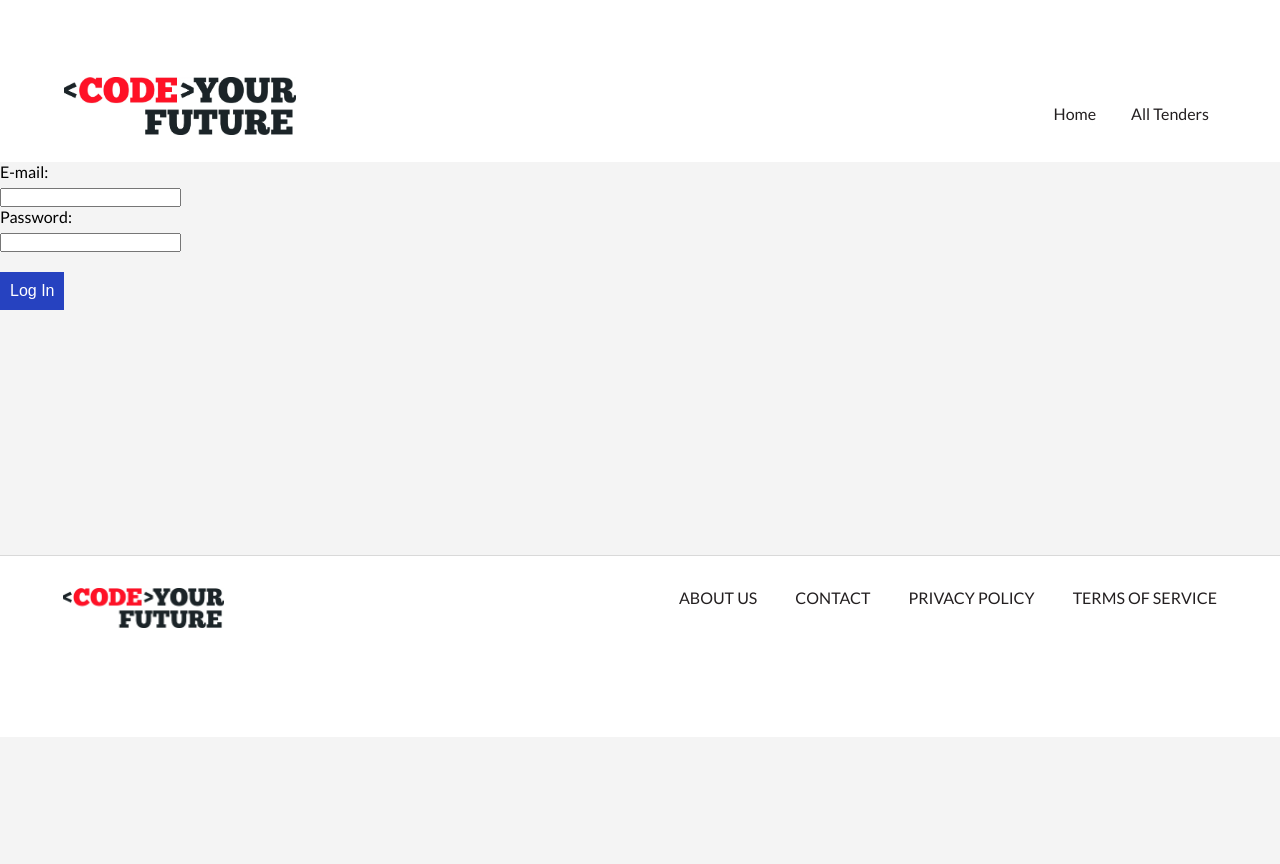
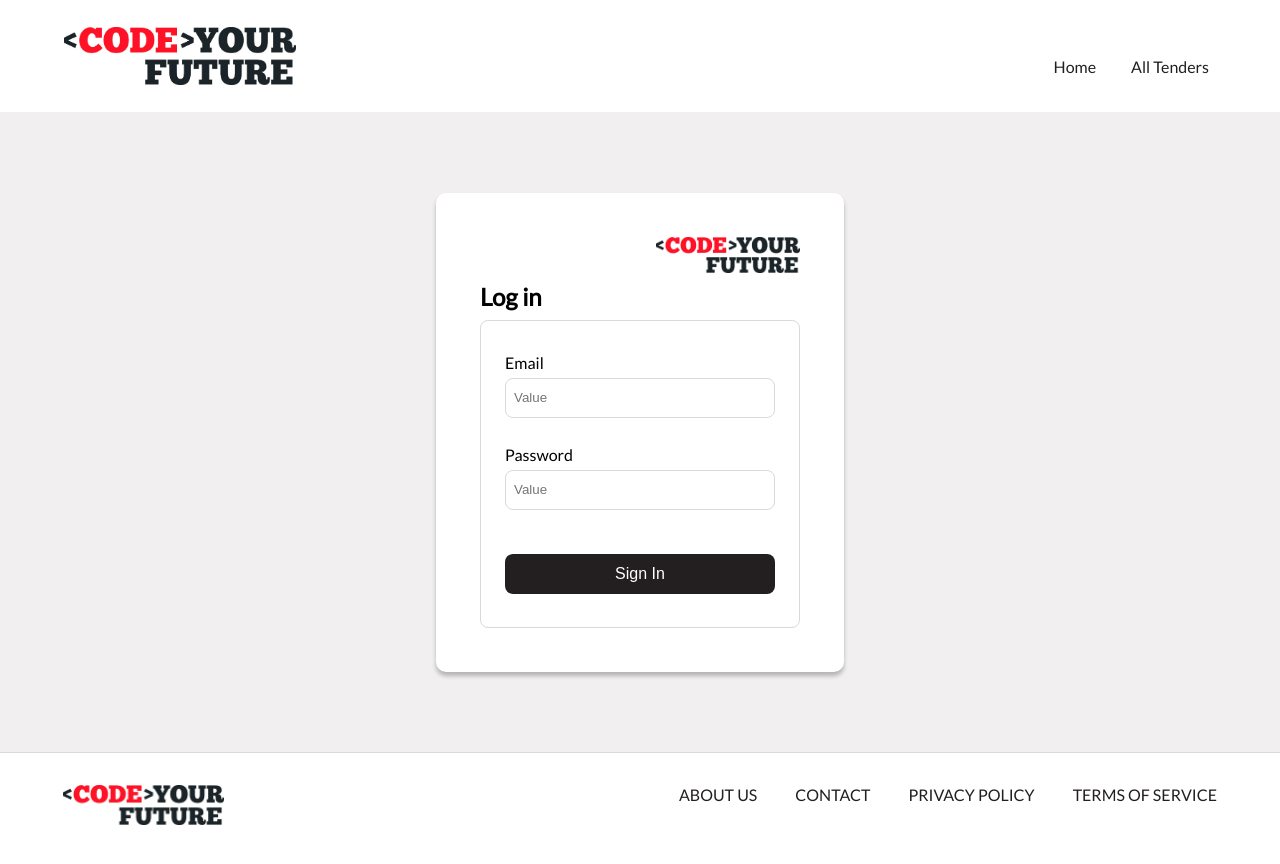
Before and after one commit to bkarimii/Love-Me-Tender, a React (Create React App) app in the folder client/: page /login in a window 1280 px wide. Before the commit the page ends 800 px from the top, so only its background shows below. Built offline with nearby package versions, Linux system fonts and the light colour scheme.

Commit message:
Complete the LogIn form styling (#68)

```diff
--- a/client/src/Footer.css
+++ b/client/src/Footer.css
@@ -1,7 +1,6 @@
 .footer {
 	display: flex;
 	justify-content: space-between;
-	height: 182px;
 	border-top: 1px solid #d9d9d9;
 	background-color: var(--white);
 	padding-top: 32px;
--- a/client/src/Header.css
+++ b/client/src/Header.css
@@ -5,22 +5,22 @@
 	grid-template-columns: repeat(2, 1fr);
 	background-color: var(--white);
 	padding-inline: 64px;
+	align-items: center;
 }
 
 .logo {
 	height: 58px;
 	width: 232px;
-	margin-top: 77px;
 }
 
 .nav-list {
-	margin-top: 104px;
 	display: flex;
 	justify-content: right;
 	justify-content: right;
 	gap: 21px;
 	width: 100%;
 	height: 30px;
+	padding-top: 1rem;
 }
 
 .nav-link {
--- a/client/src/pages/Home.js
+++ b/client/src/pages/Home.js
@@ -1,48 +1,10 @@
-import { useEffect, useState } from "react";
-import { Link } from "react-router-dom";
+import LogInForm from "./LogInForm";
 import "./Home.css";
 
 export function Home() {
-	const [message, setMessage] = useState("Loading...");
-
-	useEffect(() => {
-		fetch("/api")
-			.then((res) => {
-				if (!res.ok) {
-					throw new Error(res.statusText);
-				}
-				return res.json();
-			})
-			.then((body) => {
-				setMessage(body.message);
-			})
-			.catch((err) => {
-				console.error(err);
-			});
-	}, []);
-
 	return (
 		<main role="main">
-			<div>
-				<h1 className="message" data-qa="message">
-					{message}
-				</h1>
-				<Link to="/admin-dashboard">Admin Dashboard</Link>
-				<br />
-				<Link to="/buyer-dashboard">Buyer Dashboard</Link>
-				<br />
-				<Link to="/BuyerTenderList">
-					<button>My Tenders</button>
-				</Link>
-
-				<Link to="/BidderBiddingList">
-					<button>My Biddings</button>
-				</Link>
-				<Link to={"/signup"}>SignUp</Link>
-				<Link to="/login" className="login-link">
-					Login
-				</Link>
-			</div>
+			<LogInForm />
 		</main>
 	);
 }
--- /dev/null
+++ b/client/src/pages/LogInForm.css
@@ -0,0 +1,77 @@
+.form-container {
+	height: auto;
+	width: 408px;
+	border-radius: 10px;
+	background-color: var(--white);
+	padding: 44px;
+	display: grid;
+	gap: 9px;
+	box-shadow: 0px 4px 4px 0px #00000040;
+}
+
+.form-logo {
+	display: grid;
+	justify-content: right;
+}
+
+.form-logo img {
+	display: block;
+	width: 144px;
+	height: 36px;
+}
+
+.form-heading {
+	font-size: 24px;
+}
+
+.form {
+	height: 308px;
+	width: 320px;
+	border: 1px solid var(--Border-Default);
+	border-radius: 8px;
+	padding: 24px;
+	display: grid;
+	align-items: center;
+	gap: 24px;
+}
+
+.form:not(.error-message) {
+	gap: 0px;
+}
+
+.form:not(.sign-in-btn) {
+	gap: 0px;
+}
+
+.form-label {
+	display: grid;
+	height: 70px;
+}
+
+.form-input {
+	height: 40px;
+	padding: 8px;
+	border-radius: 8px;
+	border: 1px solid var(--Border-Default);
+}
+
+.form-btn {
+	height: 40px;
+	background: var(--black);
+	border-radius: 8px;
+	margin: 0;
+	color: var(--white);
+}
+
+.form-btn:hover,
+.form-btn:active {
+	background-color: var(--orange);
+}
+
+.error-message {
+	background-color: transparent;
+	border: none;
+	height: 1rem;
+	color: red;
+	margin-top: -2rem;
+}
--- a/client/src/pages/LogInForm.js
+++ b/client/src/pages/LogInForm.js
@@ -1,5 +1,7 @@
 import React, { useState } from "react";
 import { useNavigate } from "react-router-dom";
+import Logo from "../assets/images/CTY-logo-rectangle.png";
+import "./LogInForm.css";
 
 function LogInForm() {
 	const [emailInput, setEmailInput] = useState("");
@@ -55,32 +57,47 @@ function LogInForm() {
 	};
 
 	return (
-		<>
-			<div>
-				<form onSubmit={handleFormSubmit}>
-					<label htmlFor="email">E-mail:</label>
+		<main>
+			<div className="form-container">
+				<div className="form-logo">
+					<img src={Logo} alt="logo" />
+				</div>
+				<h5 className="form-heading">Log in </h5>
+				<form onSubmit={handleFormSubmit} className="form">
+					<label htmlFor="email" className="form-label">
+						Email
 						<input
+							className="form-input"
 							type="email"
 							id="email"
 							name="email"
+							placeholder="Value"
 							value={emailInput}
 							onChange={handleEmailChange}
 							required
 						/>
-					<label htmlFor="password">Password:</label>
+					</label>
+
+					<label htmlFor="password" className="form-label">
+						Password
 						<input
+							className="form-input"
 							type="password"
 							id="password"
 							name="password"
+							placeholder="Value"
 							value={passwordInput}
 							onChange={handlePasswordChange}
 							required
 						/>
-					<button type="submit">Log In</button>
+					</label>
+					<p className="error-message">{errorMessage}</p>
+					<button className="form-btn" type="submit">
+						Sign In
+					</button>
 				</form>
 			</div>
-			<div>{errorMessage}</div>
-		</>
+		</main>
 	);
 }
 
--- a/client/src/styles.css
+++ b/client/src/styles.css
@@ -11,6 +11,8 @@
 	--white: #ffffff;
 	--link: #f5f5f5;
 	--fs: 16px;
+	--Border-Default: #d9d9d9;
+	--Border-radius-Default: 10px;
 }
 
 @font-face {
@@ -51,12 +53,17 @@ body {
 		"header"
 		"main"
 		"footer";
-	grid-template-rows: 10.125rem auto 11.375rem;
+	grid-template-rows: 7rem auto 7rem;
 }
 
 main {
 	grid-area: "main";
 	background-color: var(--light-grey);
+	min-height: 40rem;
+	max-height: auto;
+	display: grid;
+	align-content: center;
+	justify-content: center;
 }
 
 .container {
@@ -65,7 +72,7 @@ main {
 	padding: 20px;
 	background: #fff;
 	box-shadow: 0 0 10px rgba(0, 0, 0, 0.1);
-	margin-top: 50px;
+	padding-top: 50px;
 }
 
 h1 {
@@ -106,15 +113,6 @@ button:hover {
 	background: #7c7803;
 }
 
-.error-message {
-	color: red;
-	background-color: #ffe6e6;
-	padding: 10px;
-	margin-bottom: 10px;
-	border: 1px solid red;
-	border-radius: 5px;
-}
-
 .tender-container {
 	height: 40rem;
 	width: 100%;
```
Lines whose indentation alone changed are shown as unchanged.
